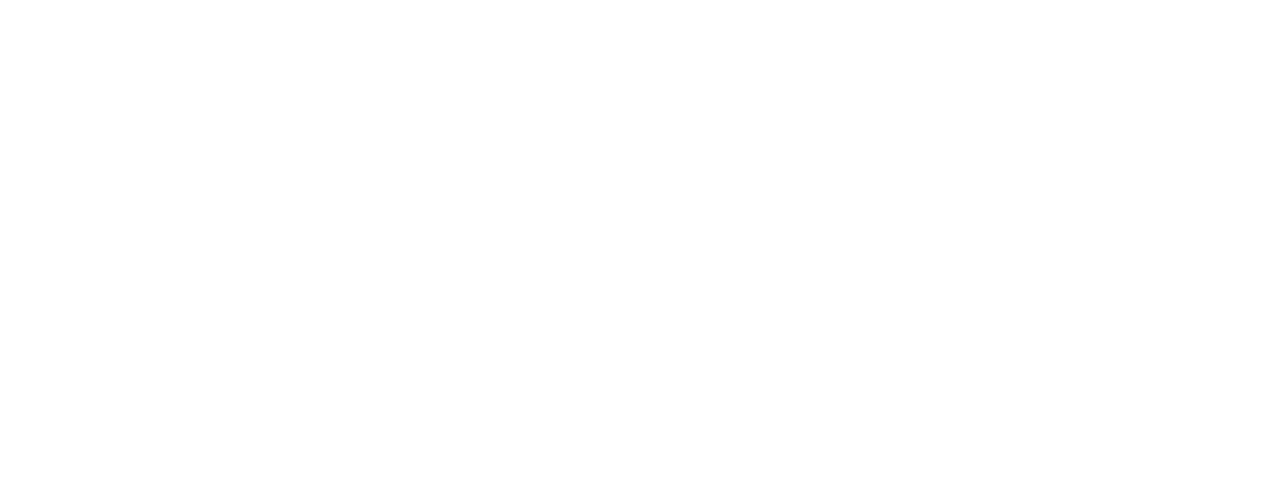
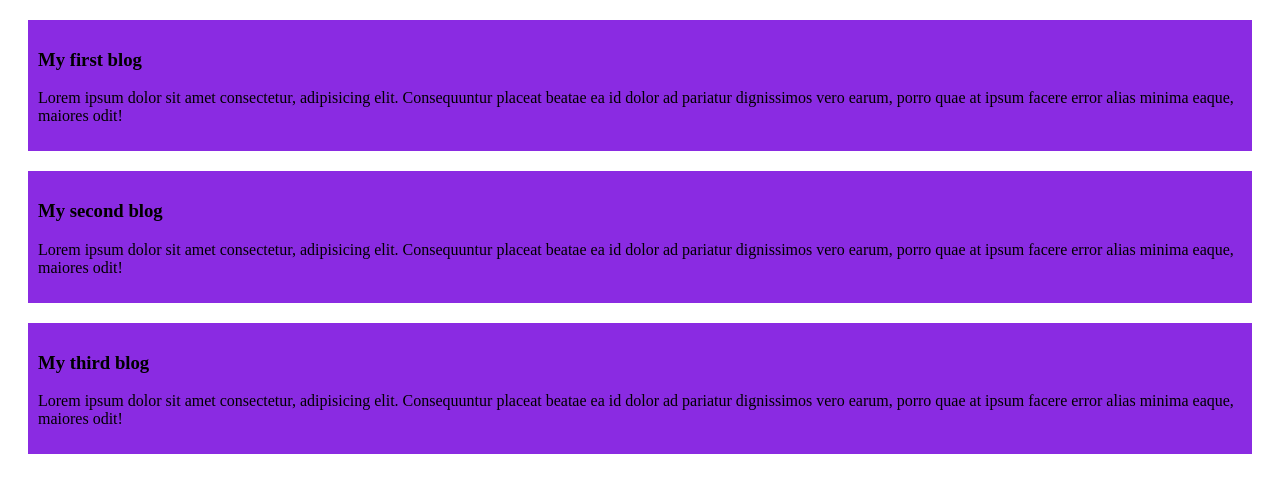
Before and after one commit to hasan-howlader/new-website, a plain HTML site: page index.html in a window 1280 px wide. Drawn offline with Linux system fonts and the light colour scheme.

Commit message:
all blog add

```diff
--- a/index.html
+++ b/index.html
@@ -4,8 +4,20 @@
     <meta charset="UTF-8">
     <meta name="viewport" content="width=device-width, initial-scale=1.0">
     <title>My first github project repo</title>
+    <link rel="stylesheet" href="styles/blog.css">
 </head>
 <body>
-
+    <div>
+        <h3>My first blog</h3>
+        <p>Lorem ipsum dolor sit amet consectetur, adipisicing elit. Consequuntur placeat beatae ea id dolor ad pariatur dignissimos vero earum, porro quae at ipsum facere error alias minima eaque, maiores odit!</p>
+    </div>
+    <div>
+        <h3>My second blog</h3>
+        <p>Lorem ipsum dolor sit amet consectetur, adipisicing elit. Consequuntur placeat beatae ea id dolor ad pariatur dignissimos vero earum, porro quae at ipsum facere error alias minima eaque, maiores odit!</p>
+    </div>
+    <div>
+        <h3>My third blog</h3>
+        <p>Lorem ipsum dolor sit amet consectetur, adipisicing elit. Consequuntur placeat beatae ea id dolor ad pariatur dignissimos vero earum, porro quae at ipsum facere error alias minima eaque, maiores odit!</p>
+    </div>
 </body>
 </html>
--- /dev/null
+++ b/styles/blog.css
@@ -0,0 +1,5 @@
+div{
+    background-color: blueviolet;
+    padding: 10px;
+    margin: 20px;
+}
```
